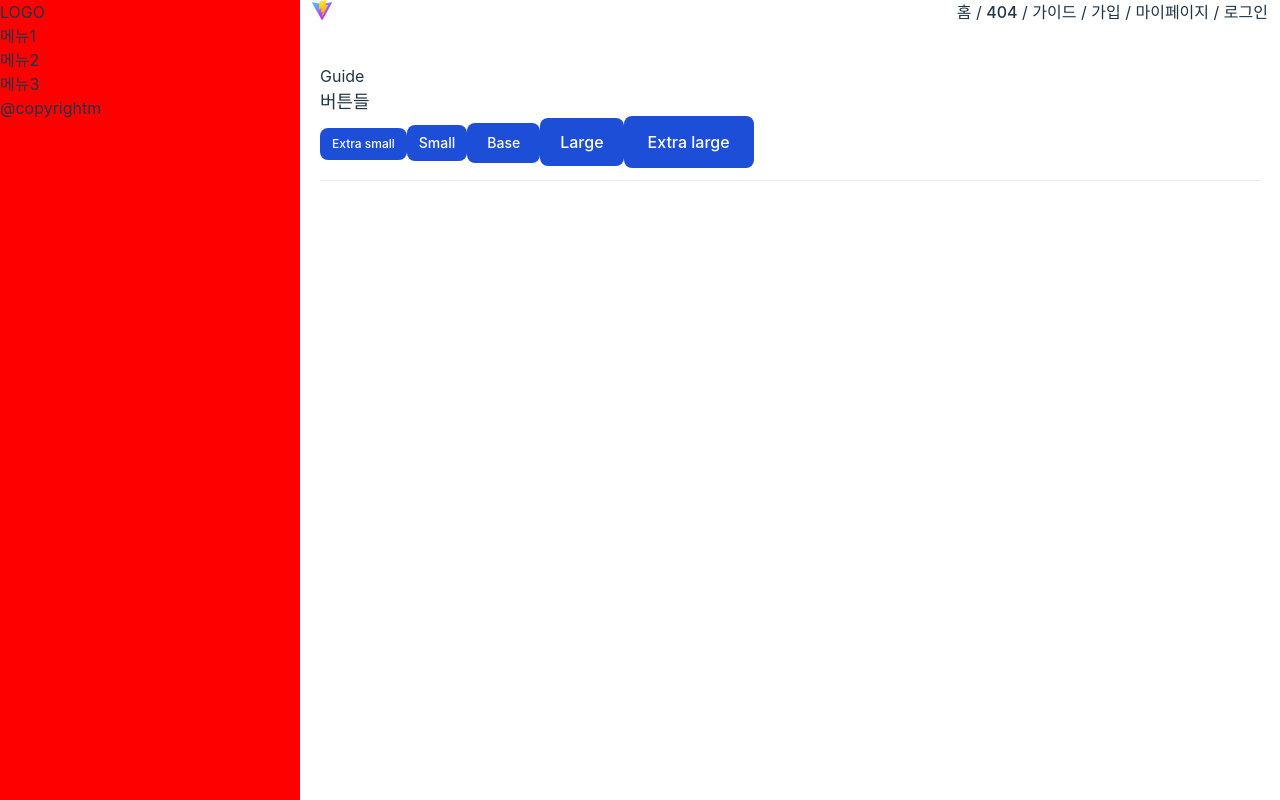
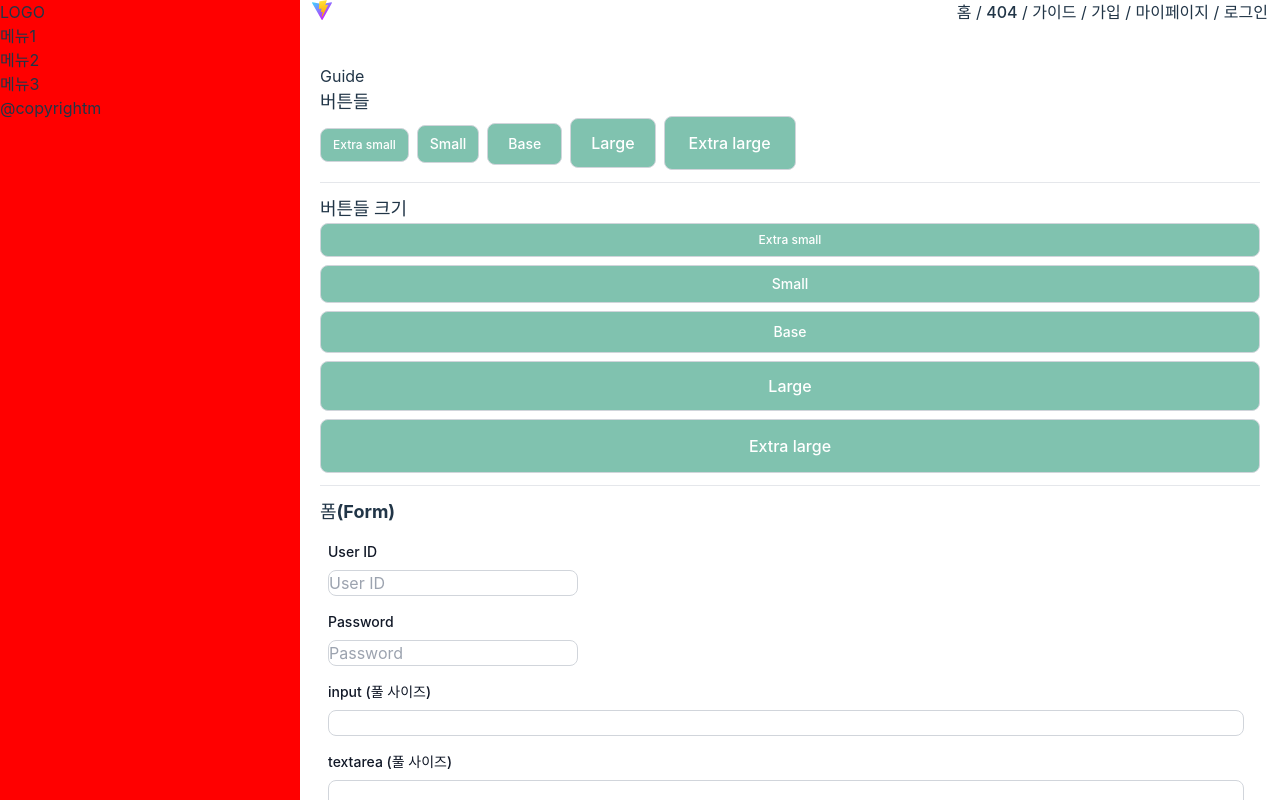
Before and after one commit to roo2bos/finalFront, a React (Vite) app: page /guide in a window 1280 px wide. Before the commit this address had no page. Built offline with nearby package versions, Linux system fonts and the light colour scheme.

Commit message:
UI 가이드 : 인풋, 버튼 컴포넌트 수정

```diff
--- a/src/components/Guide.tsx
+++ b/src/components/Guide.tsx
@@ -1,37 +1,65 @@
- export default function Guide() {
+export default function Guide() {
 	return (
 		<div>
 			<h2>Guide</h2>
 			<h3 className="text-lg font-bold">버튼들</h3>
 
-			<button
-				type="button"
-				className="px-3 py-2 text-xs font-medium text-center text-white bg-blue-700 rounded-lg hover:bg-blue-800 focus:ring-4 focus:outline-none focus:ring-blue-300 dark:bg-blue-600 dark:hover:bg-blue-700 dark:focus:ring-blue-800">
+			<button type="button" className="btn-xs">
 				Extra small
 			</button>
-			<button
-				type="button"
-				className="px-3 py-2 text-sm font-medium text-center text-white bg-blue-700 rounded-lg hover:bg-blue-800 focus:ring-4 focus:outline-none focus:ring-blue-300 dark:bg-blue-600 dark:hover:bg-blue-700 dark:focus:ring-blue-800">
+			<button type="button" className="btn-sm">
 				Small
 			</button>
-			<button
-				type="button"
-				className="px-5 py-2.5 text-sm font-medium text-white bg-blue-700 hover:bg-blue-800 focus:ring-4 focus:outline-none focus:ring-blue-300 rounded-lg text-center dark:bg-blue-600 dark:hover:bg-blue-700 dark:focus:ring-blue-800">
+			<button type="button" className="btn-md">
 				Base
 			</button>
-			<button
-				type="button"
-				className="px-5 py-3 text-base font-medium text-center text-white bg-blue-700 rounded-lg hover:bg-blue-800 focus:ring-4 focus:outline-none focus:ring-blue-300 dark:bg-blue-600 dark:hover:bg-blue-700 dark:focus:ring-blue-800">
+			<button type="button" className="btn-lg">
 				Large
 			</button>
-			<button
-				type="button"
-				className="px-6 py-3.5 text-base font-medium text-white bg-blue-700 hover:bg-blue-800 focus:ring-4 focus:outline-none focus:ring-blue-300 rounded-lg text-center dark:bg-blue-600 dark:hover:bg-blue-700 dark:focus:ring-blue-800">
+			<button type="button" className="btn-xl">
 				Extra large
 			</button>
 
-      <hr className="my-3" />
+			<hr className="my-3" />
+			<h3 className="text-lg font-bold">버튼들 크기</h3>
 
+			<button type="button" className="btn-xs w-full">
+				Extra small
+			</button>
+			<button type="button" className="btn-sm w-full">
+				Small
+			</button>
+			<button type="button" className="btn-md w-full">
+				Base
+			</button>
+			<button type="button" className="btn-lg w-full">
+				Large
+			</button>
+			<button type="button" className="btn-xl w-full">
+				Extra large
+			</button>
+
+			<hr className="my-3" />
+			<h3 className="text-lg font-bold">폼(Form)</h3>
+      <ul className="form">
+        <li>
+          <label for="">User ID</label>
+          <input type="text" id="" placeholder="User ID" required />
+        </li>
+        <li>
+          <label forHtml="">Password</label>
+          <input type="password" id="" placeholder="Password" required />
+        </li>
+        <li>
+            <label forHtml="">input (풀 사이즈)</label>
+            <input type="text" id="" class="w-full" placeholder="" required />
+        </li>
+        <li>
+            <label forHtml="">textarea (풀 사이즈)</label>
+            <textarea id="" class="w-full" placeholder="" required />
+        </li>
+      </ul>
+			<hr className="my-3" />
 		</div>
 	);
 }
--- a/src/index.css
+++ b/src/index.css
@@ -15,6 +15,9 @@
 	text-rendering: optimizeLegibility;
 	-webkit-font-smoothing: antialiased;
 	-moz-osx-font-smoothing: grayscale;
+	--btn-bg: #80c2af; /* 버튼 : 배경 */
+	--btn-bg-ov: #94e3cd; /* 버튼 오버 : 배경 */
+	--btn-bd-ov: #53b4ff; /* 버튼 오버 : 보더 */
 }
 
 @layer base {
@@ -42,6 +45,45 @@
 	main {
 		@apply flex-1 flex flex-col;
 	}
+	svg {
+		@apply inline;
+	}
+
+	button,
+	[type='button'],
+	[type='reset'],
+	[type='submit'] {
+		@apply font-medium text-white text-center bg-[var(--btn-bg)] hover:bg-[var(--btn-bg-ov)] focus:ring-[var(--btn-bd-ov)]  rounded-lg focus:ring-4 focus:outline-none;
+	}
+	button + button:not(.w-full) {
+		@apply ms-2;
+	}
+	button + button.w-full {
+		@apply mt-2;
+	}
+	.btn-xs {
+		@apply px-3 py-2 text-xs;
+	}
+	.btn-sm {
+		@apply px-3 py-2 text-sm;
+	}
+	.btn-md {
+		@apply px-5 py-2.5 text-sm;
+	}
+	.btn-lg {
+		@apply px-5 py-3 text-base;
+	}
+	.btn-xl {
+		@apply px-6 py-3.5 text-base;
+	}
+
+	button,
+	input,
+	optgroup,
+	select,
+	textarea {
+		@apply p-2.5 border border-gray-300 text-gray-900 text-base rounded-lg focus:!border-[var(--btn-bd-ov)] focus:!outline-[var(--btn-bd-ov)];
+	}
 }
 
 @layer components {
@@ -52,14 +94,18 @@
 		@apply h-full flex;
 	}
 
-  #header{@apply mb-5 px-3}
+	#header {
+		@apply mb-5 px-3;
+	}
 	#lnb {
 		@apply flex h-full flex-col flex-shrink-0 w-0 md:w-[260px] overflow-x-hidden;
 	}
 	.lnb {
 		@apply flex-1 flex-shrink-0 w-0 md:w-[260px] overflow-x-hidden;
 	}
-  .content{@apply overflow-hidden overflow-y-auto p-5 flex flex-1 flex-col}
+	.content {
+		@apply overflow-hidden overflow-y-auto p-5 flex flex-1 flex-col;
+	}
 
 	.list-title {
 		@apply text-2xl font-bold mb-2;
@@ -67,6 +113,9 @@
 	.list-title ~ .list-title {
 		@apply mt-4;
 	}
+
+  .form li{@apply mb-2 mt-4;}
+  .form li label{@apply block mb-2 text-sm font-medium text-gray-900;}
 }
 
 @layer utilities {
```
Lines whose indentation alone changed are shown as unchanged.
